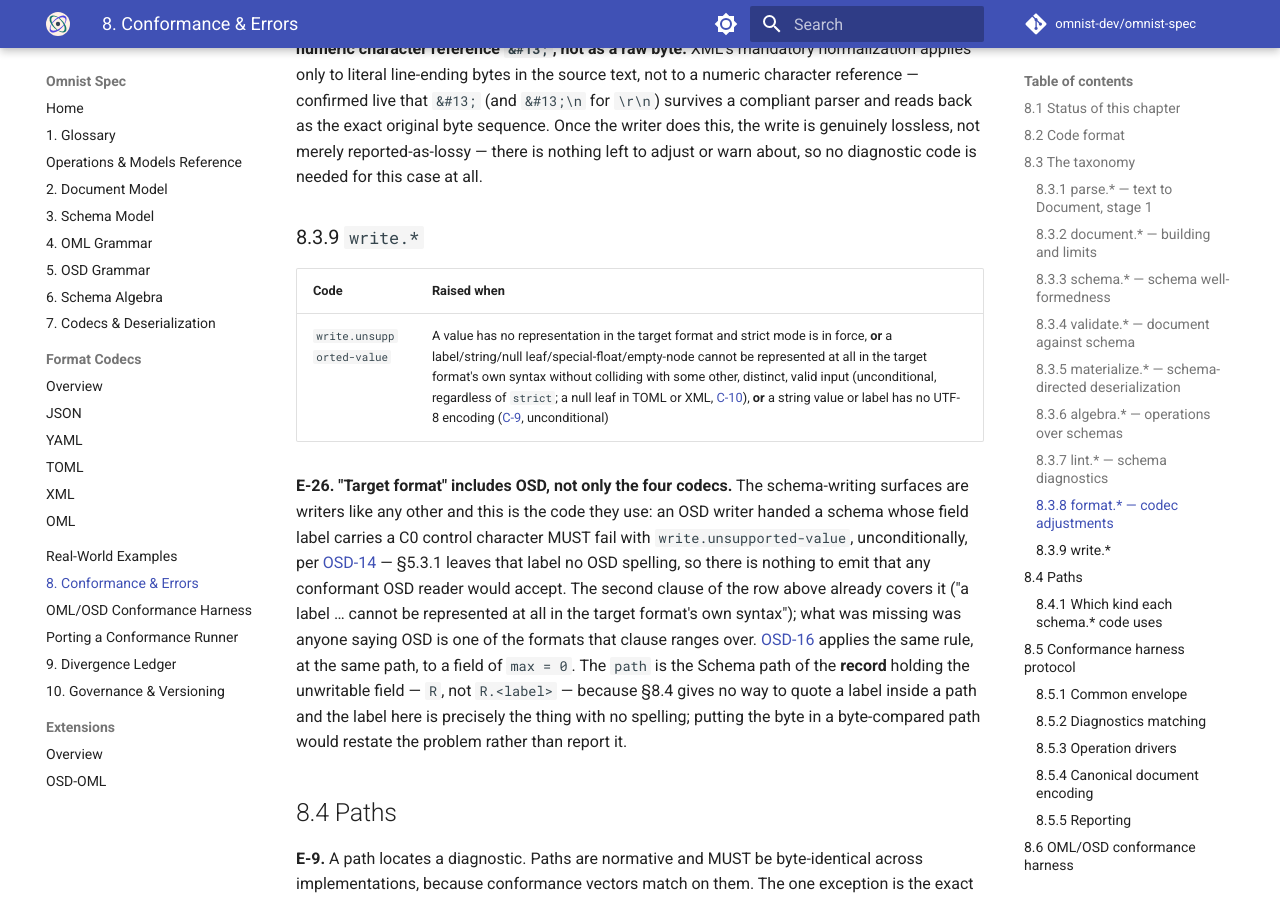
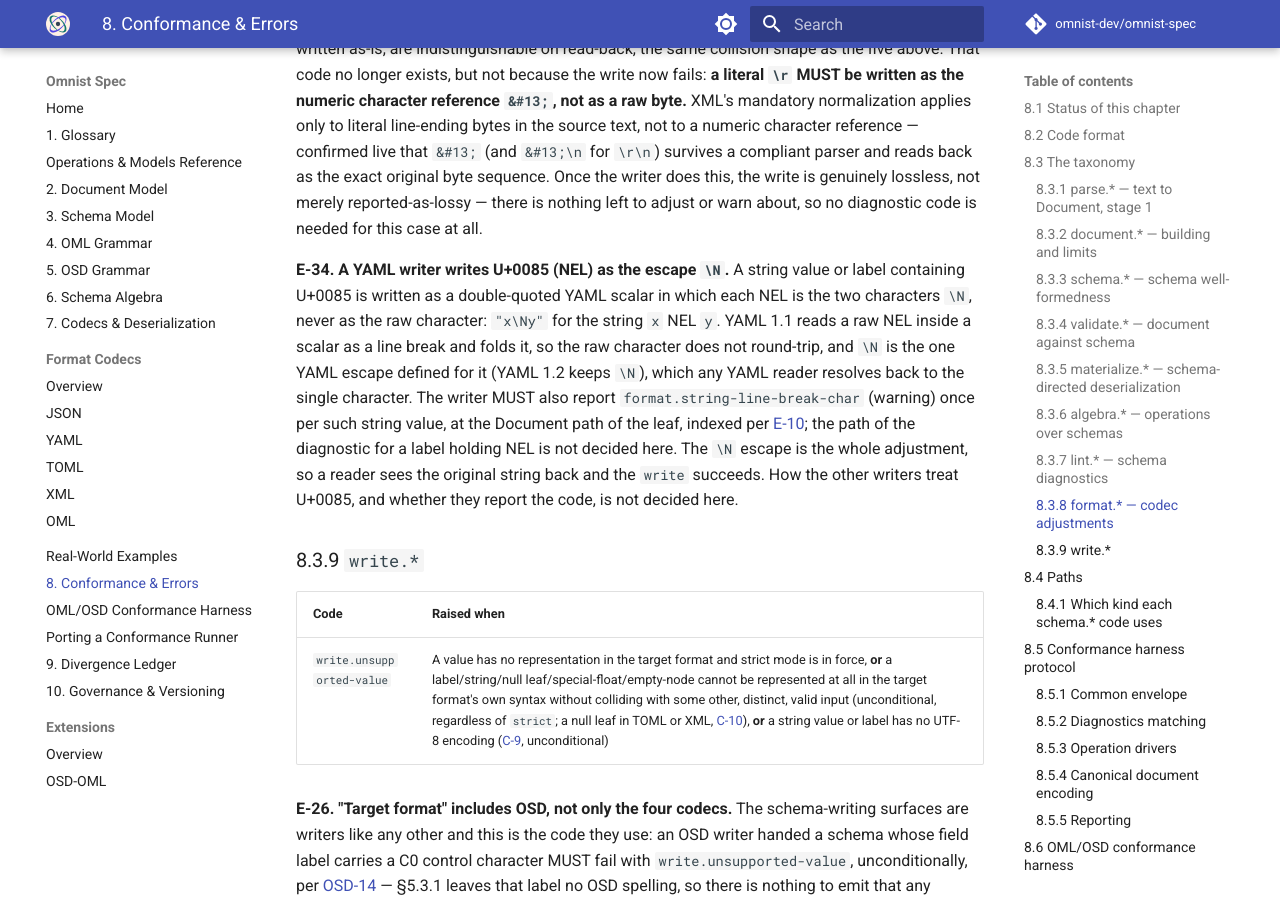
Before and after one commit to omnist-dev/omnist-spec, an MkDocs documentation site: the page built from docs/08-conformance-and-errors.md, in a window 1280 px wide and 900 px high, scrolled down 11906 px. Built offline with MkDocs 1.6.1 and Material for MkDocs 9.7.7, drawn with Linux system fonts in a browser that asks for light colours; comment, search, counter and statistics services are not loaded; some of the changed text lies outside the part shown.

Commit message:
Pin the YAML NEL escape (E-34)
E-34 (new): a YAML writer writes U+0085 as the double-quoted escape \N and
reports format.string-line-break-char at the leaf's Document path. E-5 says
the code MUST be emitted.

Vectors: formats-yaml/line-breaks (2): the write, and the read of \N.

Co-Authored-By: Claude Sonnet 5.5 <noreply@anthropic.com>

```diff
--- a/docs/08-conformance-and-errors.md
+++ b/docs/08-conformance-and-errors.md
@@ -349,7 +349,7 @@ there is no separate set of names for them.
 | `format.namespace-dropped` | warning | An XML namespace prefix was discarded on read |
 | `format.interleaving-lost` | warning | Cross-label interleaving could not be written |
 | `format.multiple-roots` | error | A multi-root Document cannot be written to a single-root format |
-| `format.string-line-break-char` | warning | A label or value contains U+0085 (NEL); written quoted so it round-trips |
+| `format.string-line-break-char` | warning | A label or value contains U+0085 (NEL); written quoted so it round-trips (in YAML, with the `\N` escape, [E-34](#838-format-codec-adjustments)) |
 | `format.value-stringified` | warning | A non-string scalar was written as text in a format with no native typed literals for it, so it reads back as a string |
 
 **E-5.** **`format.attribute-dropped`, `format.namespace-dropped`, and
@@ -360,6 +360,9 @@ is written as text, once per leaf, at the Document path of the leaf (indexed per
 [E-10](#84-paths)); `formats-xml/stringified/*` pins it. Per-implementation
 status lives in [§9.3](09-divergence-ledger.md#93-current-status)'s table and
 nowhere else.
+The same holds for `format.string-line-break-char`, which a YAML writer MUST
+emit, once per string value, at the Document path of the leaf, wherever it
+writes a value containing U+0085 ([E-34](#838-format-codec-adjustments)).
 
 Every code above describes a write that still succeeds, and — this is the
 test that matters, not merely "is there only one available fallback" —
@@ -435,6 +438,20 @@ a compliant parser and reads back as the exact original byte sequence.
 Once the writer does this, the write is genuinely lossless, not merely
 reported-as-lossy — there is nothing left to adjust or warn about, so no
 diagnostic code is needed for this case at all.
+
+**E-34. A YAML writer writes U+0085 (NEL) as the escape `\N`.** A string value
+or label containing U+0085 is written as a double-quoted YAML scalar in which
+each NEL is the two characters `\N`, never as the raw character: `"x\Ny"` for
+the string `x` NEL `y`. YAML 1.1 reads a raw NEL inside a scalar as a line
+break and folds it, so the raw character does not round-trip, and `\N` is the
+one YAML escape defined for it (YAML 1.2 keeps `\N`), which any YAML reader
+resolves back to the single character. The writer MUST also report
+`format.string-line-break-char` (warning) once per such string value, at the
+Document path of the leaf, indexed per [E-10](#84-paths); the path of the
+diagnostic for a label holding NEL is not decided here. The `\N` escape
+is the whole adjustment, so a reader sees the original string back and the
+`write` succeeds. How the other writers treat U+0085, and whether they report
+the code, is not decided here.
 
 ### 8.3.9 `write.*`
 
```
Also changed, not shown: docs/09-divergence-ledger.md (+2 -2 lines), docs/formats/yaml.md (+5 -0 lines), test-suite/README.md (+1 -1 lines), 1 other file.
